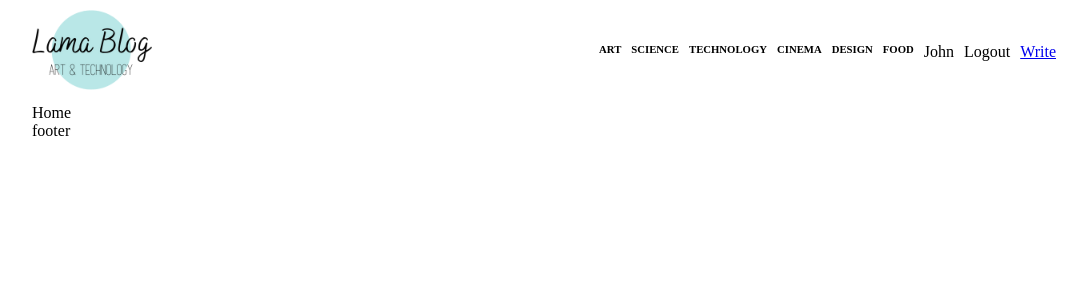
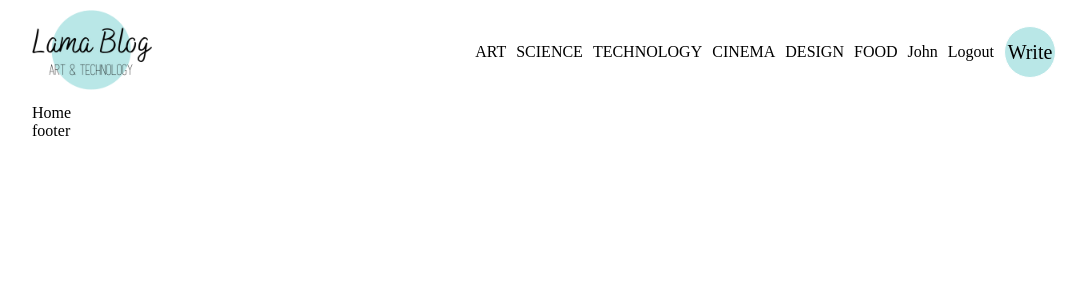
Before and after one commit to MadhushanTharanga/react_blog-app, a React (Vite) app in the folder client/: page / in a window 1280 px wide. Shown: the top 300 px of the page, without its empty margins (96-1183 px from the left). Built offline with nearby package versions, Linux system fonts and the light colour scheme.

Commit message:
chore: Update Navbar component with additional links and styles

```diff
--- a/client/src/components/Navbar.jsx
+++ b/client/src/components/Navbar.jsx
@@ -31,7 +31,7 @@ function Navbar() {
           <span>John</span>
           <span>Logout</span>
           <span className='write'>
-            <Link to="/write">Write</Link>
+            <Link className='link' to="/write">Write</Link>
           </span>
 
 
--- a/client/src/style.scss
+++ b/client/src/style.scss
@@ -68,7 +68,39 @@ $lightGreen: #b9e7e7;
         }
         .links {
           display: flex;
+          align-items: center;
           gap: 10px;
+
+          h6{
+            font-size: 16px;
+            font-weight: 300;
+          }
+
+          span{
+            cursor: pointer;
+          }
+
+          .write{
+            background-color: $lightGreen;
+            width: 50px;
+            height: 50px;
+            border-radius: 50%;
+            display: flex;
+            align-items: center;
+            justify-content: center;
+            font-weight: 300;
+            font-size: 20px;
+            border: 1px solid white;
+
+            &:hover{
+              color: teal;
+              background-color: white;
+              border: 1px solid teal;
+
+            }
+
+          }
+
         }
       }
     }
```
